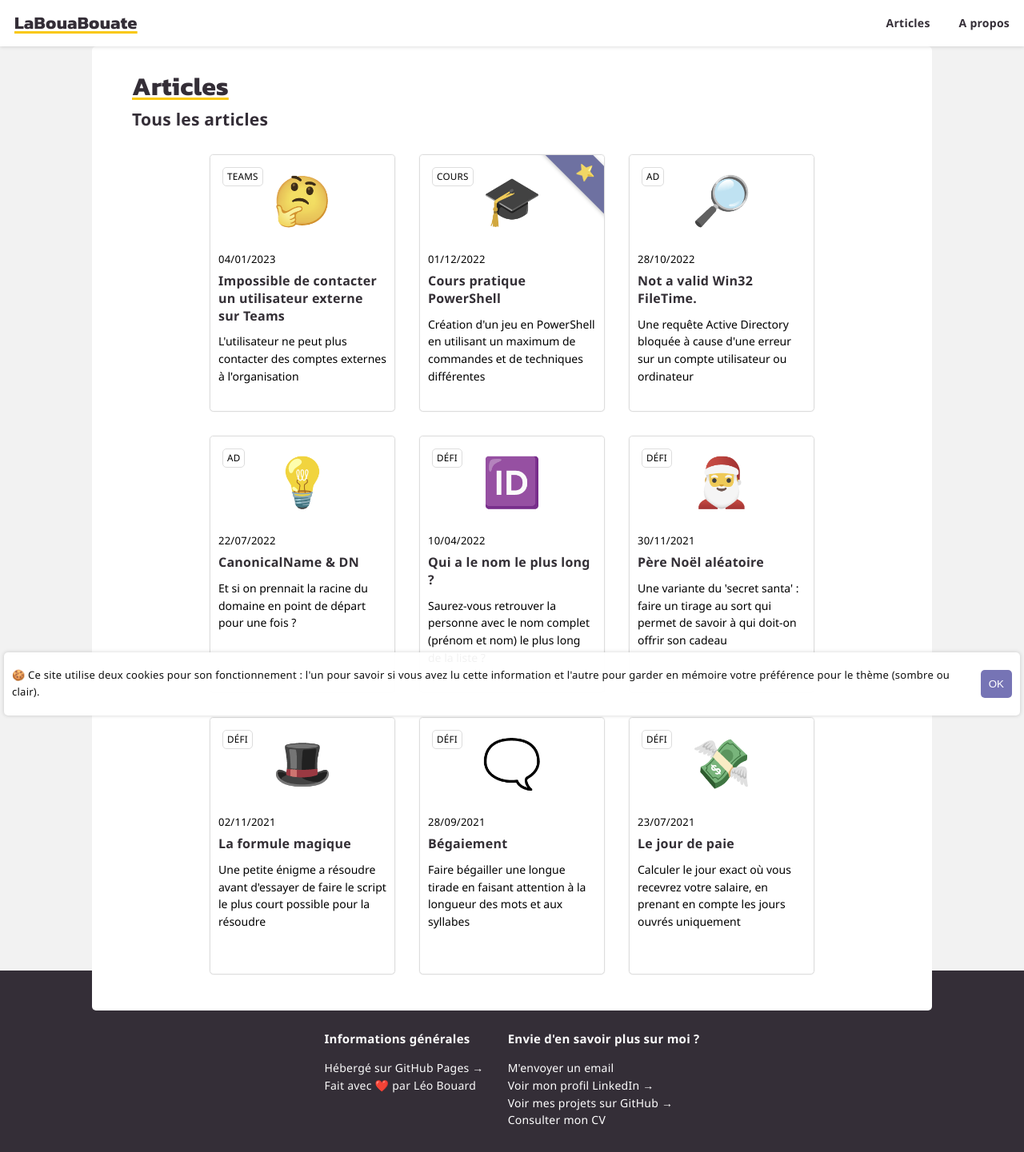
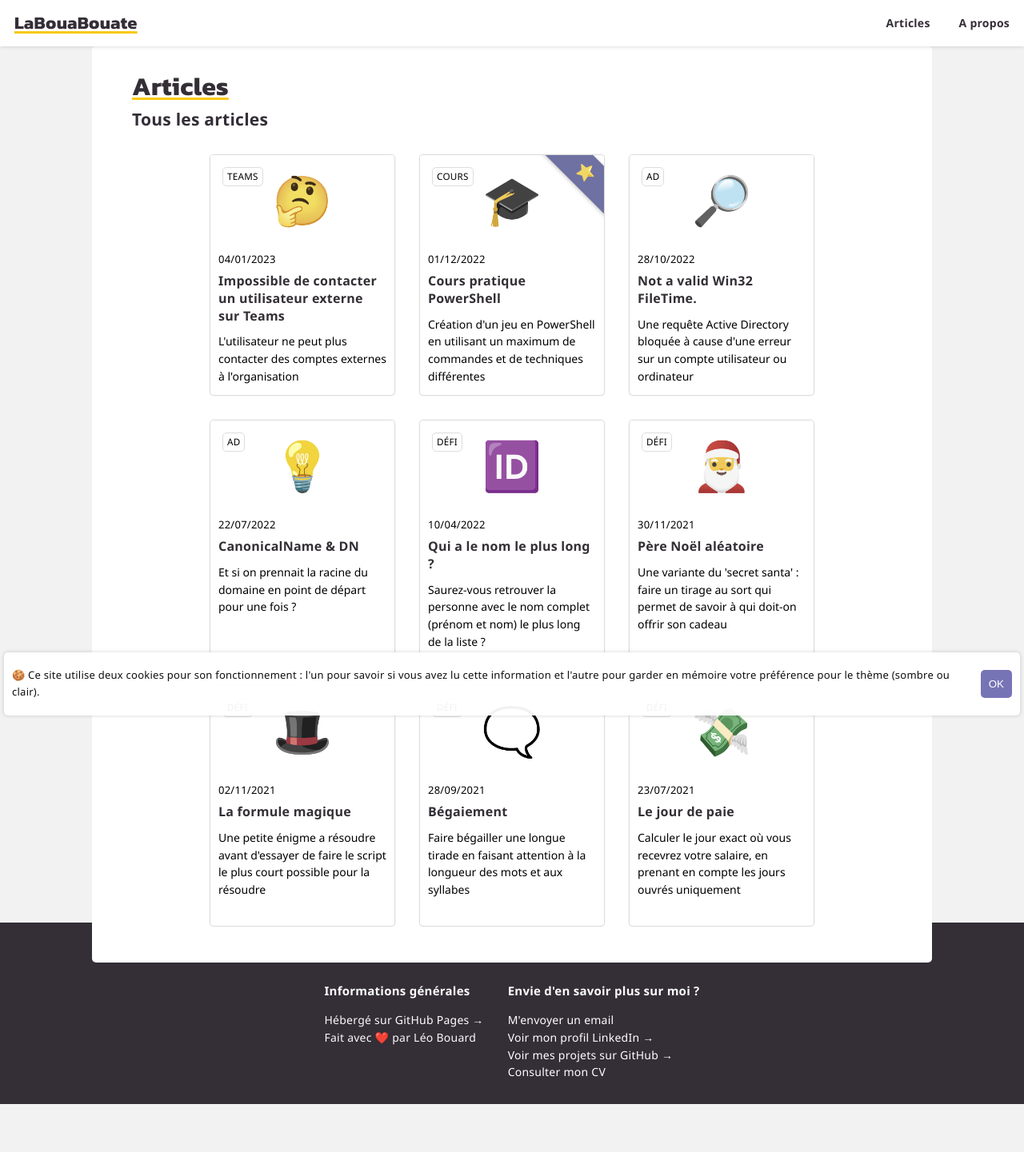
Before and after one commit to leobouard/leobouard.github.io, a Jekyll site: the page built from blog.md, in a window 1280 px wide. Shown: the whole page at 80% size. Built offline with Jekyll 4.4.1, drawn with Linux system fonts in a browser that asks for light colours; some web fonts are replaced; after the commit the page ends 1381 px from its top, so only the background shows below that.

Commit message:
Adaptation des articles

```diff
--- a/assets/css/posts.scss
+++ b/assets/css/posts.scss
@@ -9,7 +9,7 @@
 
 article {
     margin: 15px;
-    height: 320px;
+    height: 300px;
     max-width: 230px;
     flex: 1;
     flex-basis: 200px;
@@ -40,6 +40,7 @@
 article:hover {
     box-shadow: 0 0 5px 0 #00000040;
     filter: grayscale(0) saturate(1.2);
+    border-color: #6f6cb1;
 
     div.articleThumbnail {
         background: linear-gradient(45deg,#e4e4f1, #fefaec);
@@ -263,7 +264,7 @@
     border-radius: 5px;
 }
 
-a.solution {
+a.solution:hover {
     background: linear-gradient(45deg, #E4E4F1, #FEFAEC);
 }
 
```
